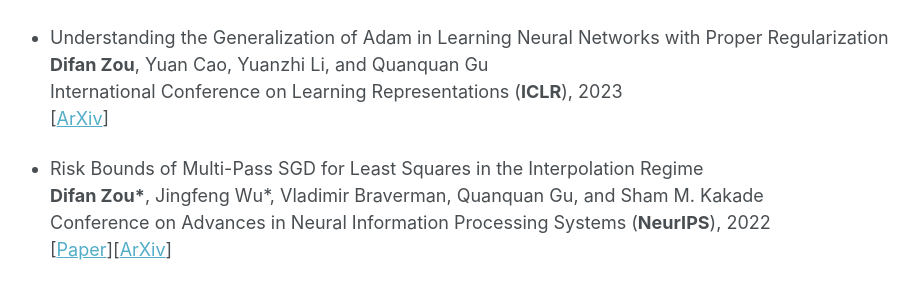
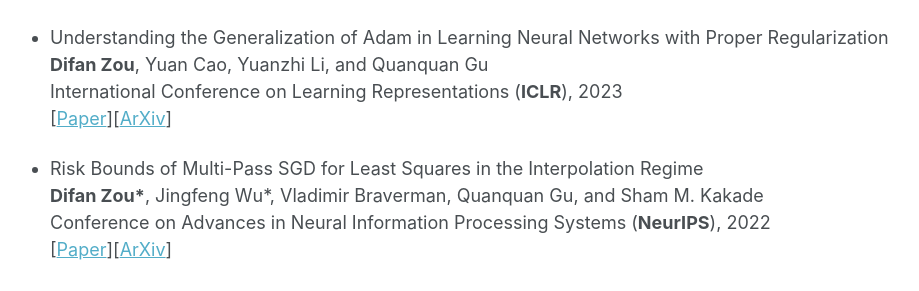
Before and after one commit to difanzou/difanzou.github.io, a Jekyll site: the page built from _pages/publications.md, in a window 1280 px wide and 900 px high, scrolled down 461 px. Shown: the part 152-443 px from the top of the window, without its empty margins (8-927 px from the left). Built offline with Jekyll 4.4.1, drawn with Linux system fonts in a browser that asks for light colours.

Commit message:
modify new publications

```diff
--- a/_pages/publications.md
+++ b/_pages/publications.md
@@ -27,7 +27,7 @@
 * Understanding the Generalization of Adam in Learning Neural Networks with Proper Regularization\
 **Difan Zou**, Yuan Cao, Yuanzhi Li, and Quanquan Gu\
 International Conference on Learning Representations (**ICLR**), 2023\
-\[[ArXiv](https://arxiv.org/pdf/2108.11371.pdf)\]
+\[[Paper](https://openreview.net/pdf?id=iUYpN14qjTF)\]\[[ArXiv](https://arxiv.org/pdf/2108.11371.pdf)\]
 
 * Risk Bounds of Multi-Pass SGD for Least Squares in the Interpolation Regime\
 **Difan Zou\***, Jingfeng Wu\*,  Vladimir Braverman, Quanquan Gu, and Sham M. Kakade\
```
